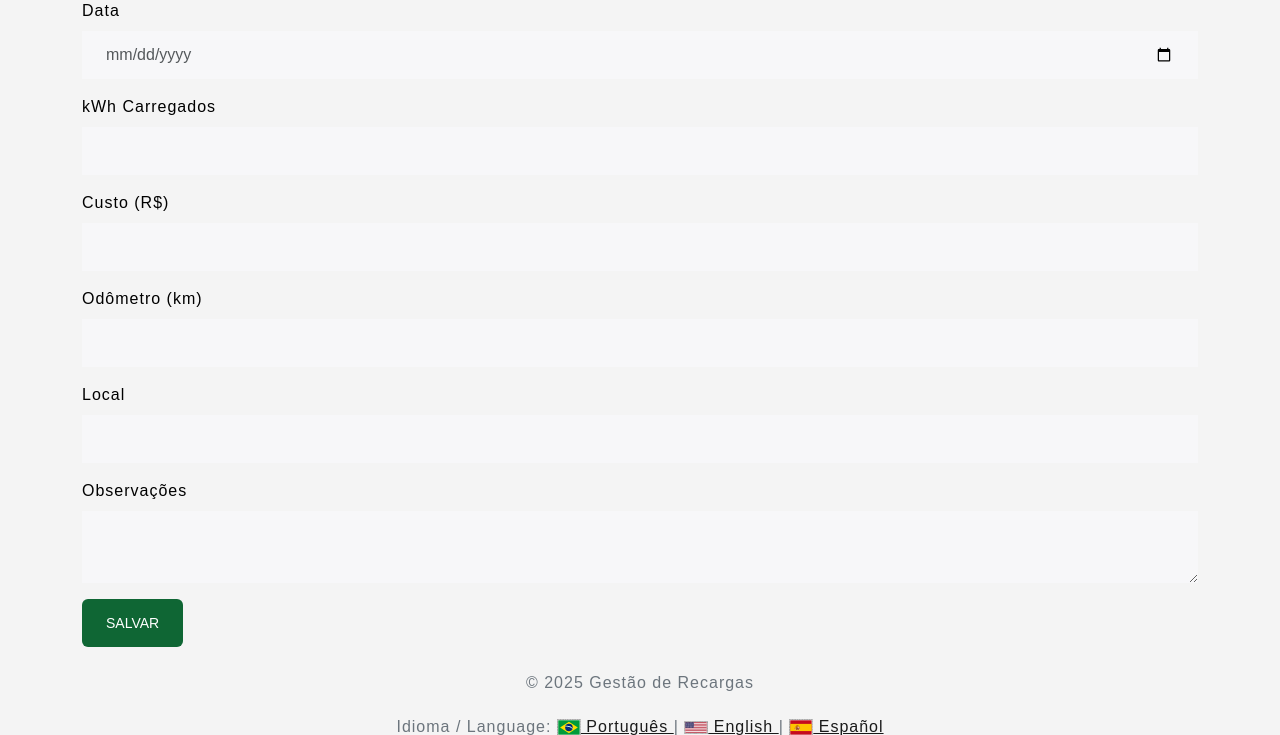
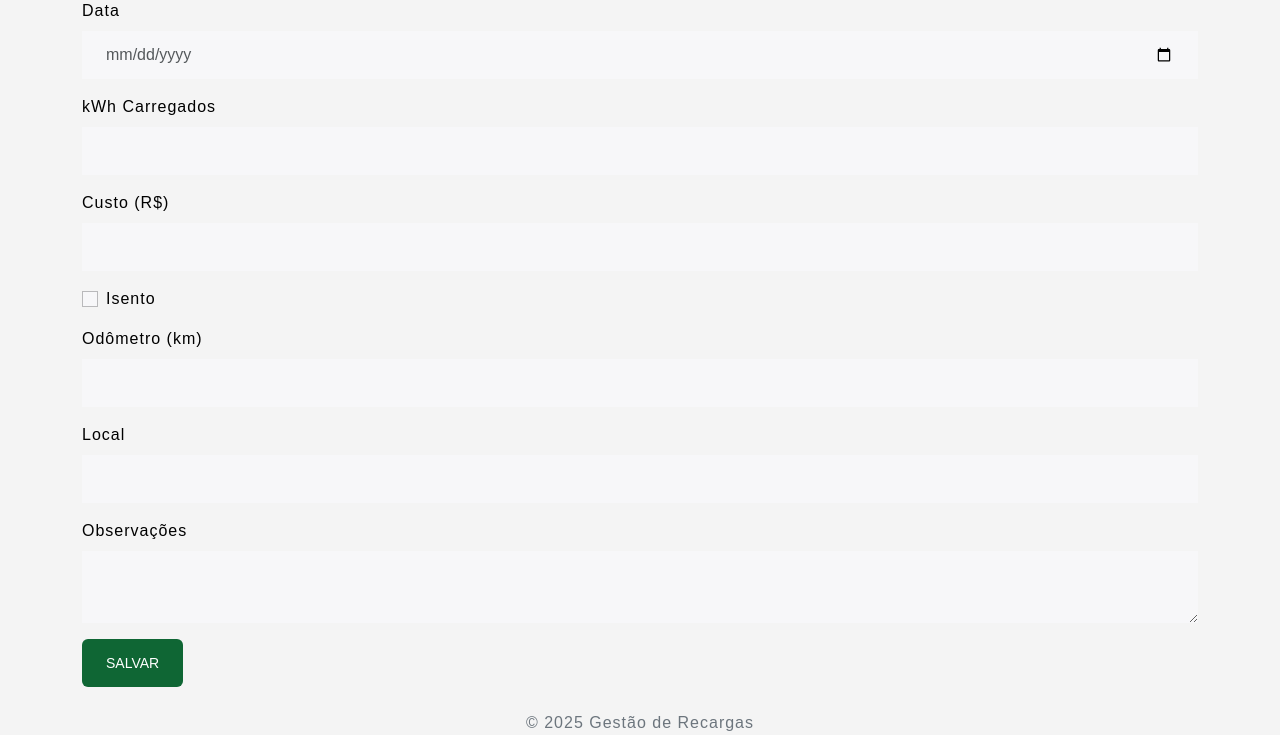
Before and after one commit to rrcastellano/meu-flask, a Flask app: page /recharge in a window 1280 px wide. Shown: the part 170-905 px from the top of the page. Run offline with Flask 3, Linux system fonts and the light colour scheme; the visitor is signed in with stand-in values (Sample User, id 1); some libraries are stand-ins or nearby versions.

Commit message:
form recarga

```diff
--- a/app.py
+++ b/app.py
@@ -4,7 +4,7 @@ from flask_mail import Mail, Message
 from flask_babel import Babel, gettext as _, lazy_gettext as _l
 from flask_wtf import CSRFProtect, FlaskForm
 import psycopg2
-from wtforms import StringField, PasswordField, FloatField, DateField, TextAreaField, FileField, BooleanField, EmailField, SubmitField
+from wtforms import StringField, PasswordField, FloatField, DateField, TextAreaField, FileField, BooleanField, EmailField, SubmitField, DecimalField
 from wtforms.validators import DataRequired, Email, Length, NumberRange
 from werkzeug.security import generate_password_hash, check_password_hash
 from werkzeug.utils import secure_filename
@@ -121,10 +121,10 @@ class RegisterForm(FlaskForm):
 class RechargeForm(FlaskForm):
     # Rótulos marcados para tradução
     data = DateField(_l("Data"), validators=[DataRequired()])
-    kwh = FloatField(_l("kWh"), validators=[DataRequired(), NumberRange(min=0.01)])
-    custo = FloatField(_l("Custo"), validators=[DataRequired(), NumberRange(min=0.0)])
+    kwh = DecimalField(_l("kWh"), places=2, rounding=None, validators=[DataRequired(), NumberRange(min=0.01)])
+    custo = DecimalField(_l("Custo"), places=2, rounding=None, validators=[DataRequired(), NumberRange(min=0.0)])
     isento = BooleanField(_l("Isento"))
-    odometro = FloatField(_l("Odômetro"), validators=[DataRequired(), NumberRange(min=0.1)])
+    odometro = DecimalField(_l("Odômetro"), validators=[DataRequired(), NumberRange(min=0.1)])
     local = StringField(_l("Local"))
     observacoes = TextAreaField(_l("Observações"))
     submit = SubmitField(_l("Salvar Recarga")) # Adicionei um botão de submit
--- a/templates/recharge.html
+++ b/templates/recharge.html
@@ -9,15 +9,19 @@
   </div>
   <div class="mb-3">
     <label for="kwh" class="form-label">{{ _("kWh Carregados") }}</label>
-    {{ form.kwh(class_='form-control', id='kwh') }}
+    {{ form.kwh(class_='form-control', id='kwh', type='number', step='0.01', min='0.01') }}
   </div>
   <div class="mb-3">
     <label for="custo" class="form-label">{{ _("Custo (R$)") }}</label>
-    {{ form.custo(class_='form-control', id='custo') }}
+    {{ form.custo(class_='form-control', id='custo', type='number', step='0.01', min='0') }}
   </div>
+  <div class="form-check mb-3">
+    {{ form.isento(class_='form-check-input', id='isento') }}
+    {{ form.isento.label(class_='form-check-label', for='isento') }}
+</div>
   <div class="mb-3">
     <label for="odometro" class="form-label">{{ _("Odômetro (km)") }}</label>
-    {{ form.odometro(class_='form-control', id='odometro') }}
+    {{ form.odometro(class_='form-control', id='odometro', type='number', min='0') }}
   </div>
   <div class="mb-3">
     <label for="local" class="form-label">{{ _("Local") }}</label>
```
